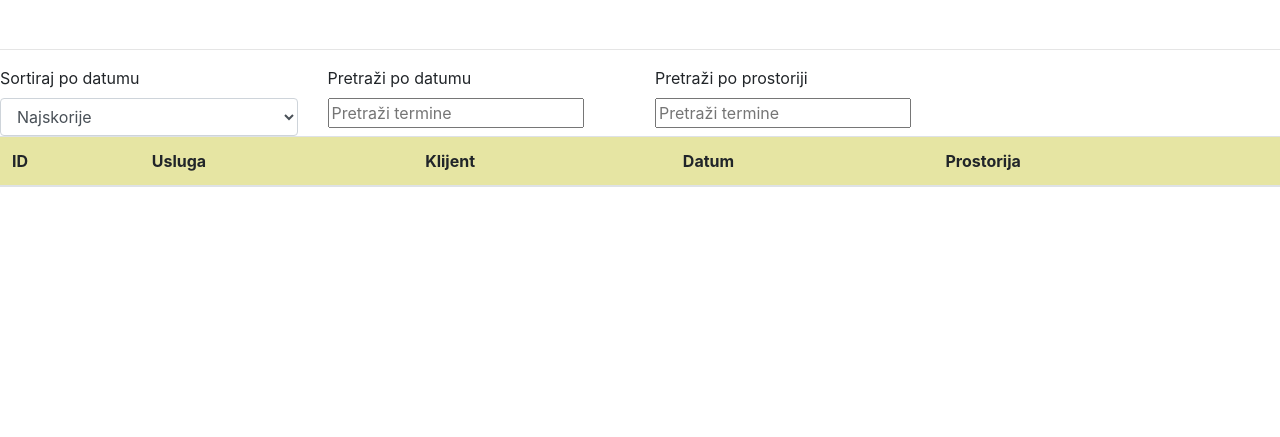
After one commit to lazarevictina/iteh1, a PHP site: page /termini.php in a window 1280 px wide. The commit adds this page. Shown: the part 363-800 px from the top of the page. Run offline with PHP 8.4, Linux system fonts and the light colour scheme; lists and menus that the app fills with data are empty.

Commit message:
dodati termini

```diff
--- a/pages/header.php
+++ b/pages/header.php
@@ -11,7 +11,7 @@
             <a class="nav-link" href="index.php">Usluge</a>
         </li>
         <li class="nav-item">
-            <a class="nav-link" href="">Termini</a>
+            <a class="nav-link" href="termini.php">Termini</a>
         </li>
         </ul>
     </div>
--- /dev/null
+++ b/pages/termini.php
@@ -0,0 +1,75 @@
+<!DOCTYPE html>
+<html lang="en">
+
+<head>
+  <meta charset="UTF-8">
+  <meta name="viewport" content="width=device-width, initial-scale=1.0">
+  <title>Termini usluga</title>
+  <link rel="stylesheet" href="../css/style.css">
+  <script src="https://code.jquery.com/jquery-3.5.1.slim.min.js"
+    integrity="sha384-DfXdz2htPH0lsSSs5nCTpuj/zy4C+OGpamoFVy38MVBnE+IbbVYUew+OrCXaRkfj"
+    crossorigin="anonymous"></script>
+  <script src="https://cdn.jsdelivr.net/npm/bootstrap@4.5.3/dist/js/bootstrap.bundle.min.js"
+    integrity="sha384-ho+j7jyWK8fNQe+A12Hb8AhRq26LrZ/JpcUGGOn+Y7RsweNrtN/tE3MoK7ZeZDyx"
+    crossorigin="anonymous"></script>
+  <link rel="stylesheet" href="https://cdn.jsdelivr.net/npm/bootstrap@4.5.3/dist/css/bootstrap.min.css"
+    integrity="sha384-TX8t27EcRE3e/ihU7zmQxVncDAy5uIKz4rEkgIXeMed4M0jlfIDPvg6uqKI2xXr2" crossorigin="anonymous">
+</head>
+
+
+<body>
+
+  <?php include 'header.php'; ?>
+  <div class='centerDiv'>
+
+    <div class='left_div grid-item'>
+
+    </div>
+
+    <div class='middle_div grid-item'>
+
+      <div class='h_div'>
+        <h1 class='h1_text'>Termini usluga</h1>
+        <br>
+        <hr>
+      </div>
+      <div class="row">
+        <div class="col-3">
+          <label>Sortiraj po datumu</label>
+          <select id='sortiraj' class='form-control'>
+            <option value="asc">Najskorije</option>
+            <option value="desc">Najudaljenije</option>
+          </select>
+        </div>
+        <div class="col-3">
+        <label>Pretraži po datumu</label>
+          <input type="text" id="datum" onkeyup="funkcijaZaPretragu1()" placeholder="Pretraži termine">
+        </div>
+        <div class="col-3">
+        <label>Pretraži po prostoriji</label>
+          <input type="text" id="prostorija" onkeyup="funkcijaZaPretragu2()" placeholder="Pretraži termine">
+        </div>
+      </div>
+
+      <div class='table_div'>
+        <table class="table">
+          <thead class="thead-red" style="background-color: #e6e5a3  ;">
+            <tr>
+              <th scope="col">ID</th>
+              <th scope="col">Usluga</th>
+              <th scope="col">Klijent</th>
+              <th scope="col">Datum</th>
+              <th scope="col">Prostorija</th>
+            </tr>
+          </thead>
+          <tbody id='termini'>
+
+          </tbody>
+        </table>
+      </div>
+    </div>
+  </div>
+
+</body>
+
+</html>
```
